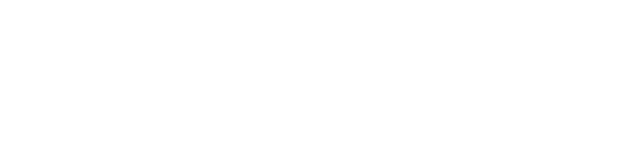
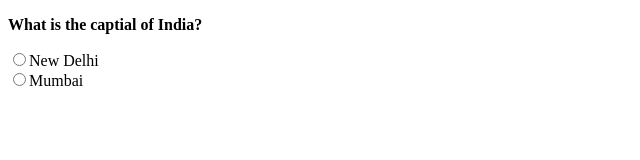
Before and after one commit to acciojob/trivia-Aravindhan-Rajendran, a website: page main.html in a window 1280 px wide. Shown: the whole page, without its empty margins (0-640 px from the left). Drawn offline with Linux system fonts and the light colour scheme.

Commit message:
created a submission

```diff
--- a/main.html
+++ b/main.html
@@ -8,6 +8,9 @@
 
 <body>
 	<!-- the entire body must be written by student -->
+	<p><b>What is the captial of India?</b></p>
+	<input type="radio">New Delhi<br>
+	<input type="radio">Mumbai<br>
     <script type="text/javascript" src="./script.js">
 </script>
 
```
